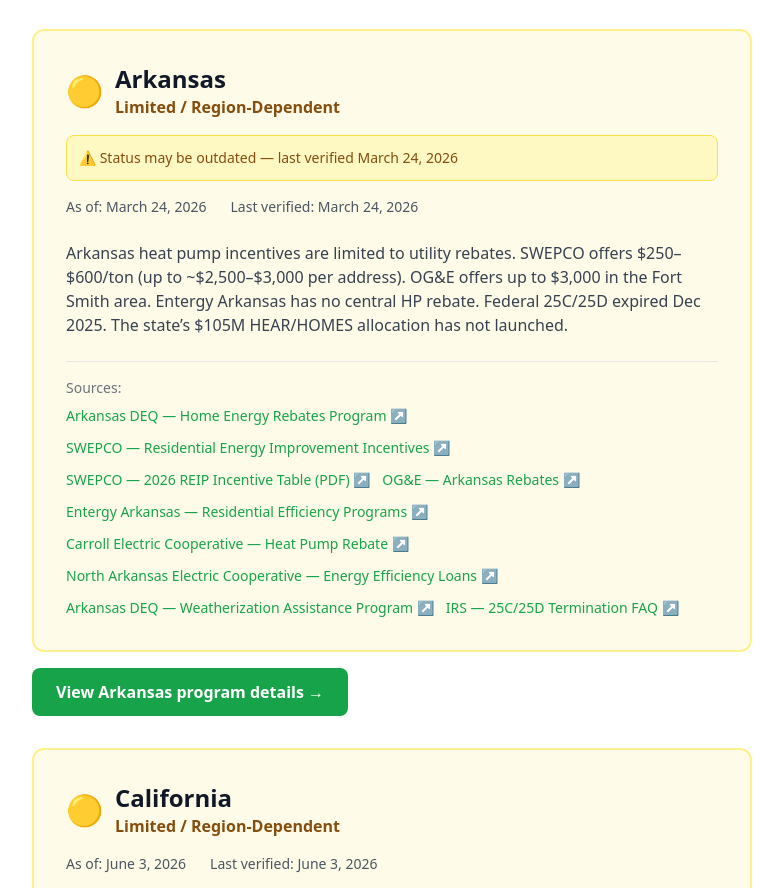
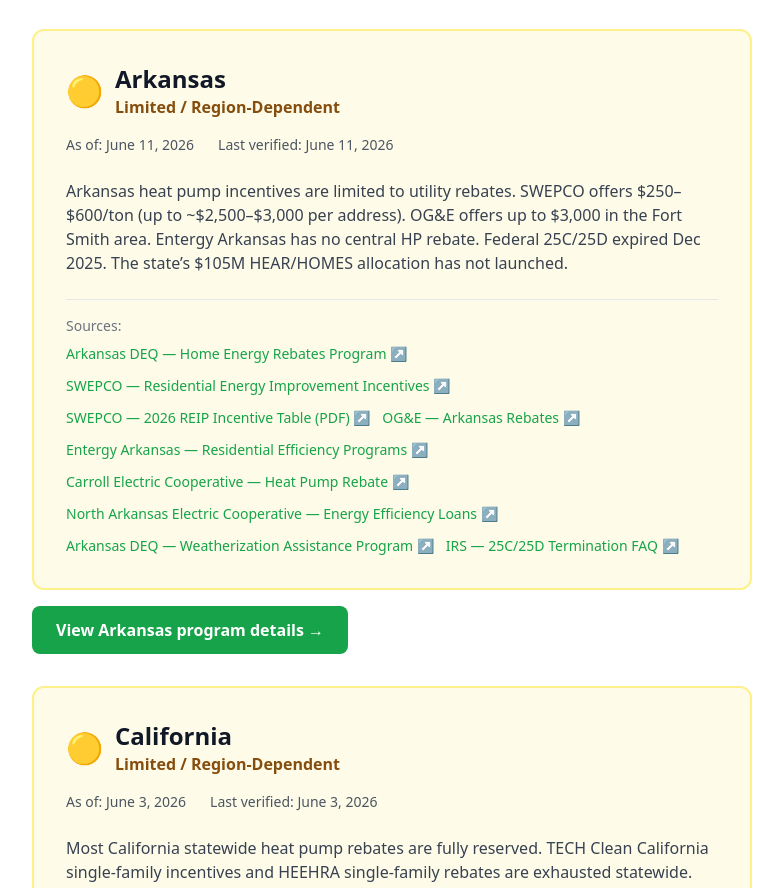
Before and after one commit to giniwproductions-88/homeenergybasics, a Next.js app: page /heat-pumps in a window 1280 px wide. Shown: the part 2880-3768 px from the top of the page, without its empty margins (248-1031 px from the left). Built offline with nearby package versions, Linux system fonts and the light colour scheme.

Commit message:
AR: full verification vs SWEPCO 2026 REIP + OG&E + ADEQ, fix FAQ date, bump to 2026-06-11

```diff
--- a/src/app/heat-pumps/states/ar/page.tsx
+++ b/src/app/heat-pumps/states/ar/page.tsx
@@ -66,7 +66,7 @@
         name: "When will Arkansas launch its IRA rebate program?",
         acceptedAnswer: {
           "@type": "Answer",
-          text: "Arkansas was allocated roughly $105 million in IRA HEAR/HOMES funding. The Arkansas Energy Office anticipated launching in early 2026, but as of March 2026 the program remains unavailable. The program page at ADEQ says the Home Energy Rebates Program is not yet available in Arkansas. Contact Home.Energy.Rebates@arkansas.gov for updates.",
+          text: "Arkansas was allocated roughly $105 million in IRA HEAR/HOMES funding. The Arkansas Energy Office anticipated launching in early 2026, but as of June 2026 the program remains unavailable. The program page at ADEQ says the Home Energy Rebates Program is not yet available in Arkansas. Contact Home.Energy.Rebates@arkansas.gov for updates.",
         },
       },
     ],
--- a/src/data/incentives.ts
+++ b/src/data/incentives.ts
@@ -2146,7 +2146,7 @@
     stateCode: "AR",
     stateName: "Arkansas",
     status: "limited",
-    lastVerified: "2026-03-24",
+    lastVerified: "2026-06-11",
     summary:
       "Arkansas heat pump incentives are limited to utility rebates. SWEPCO offers $250\u2013$600/ton (up to ~$2,500\u2013$3,000 per address). OG\u0026E offers up to $3,000 in the Fort Smith area. Entergy Arkansas has no central HP rebate. Federal 25C/25D expired Dec 2025. The state\u2019s $105M HEAR/HOMES allocation has not launched.",
     sources: [
```
